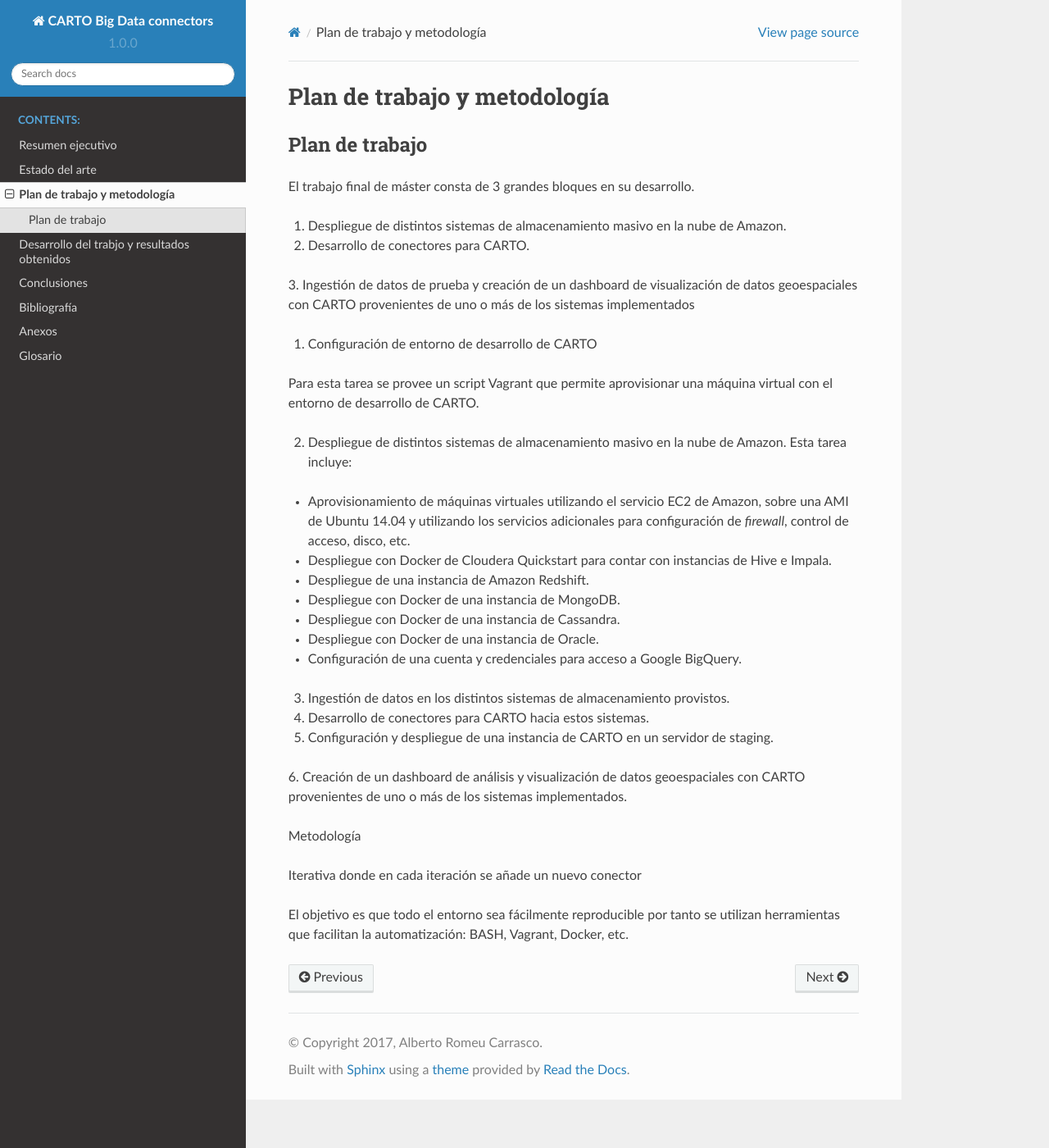
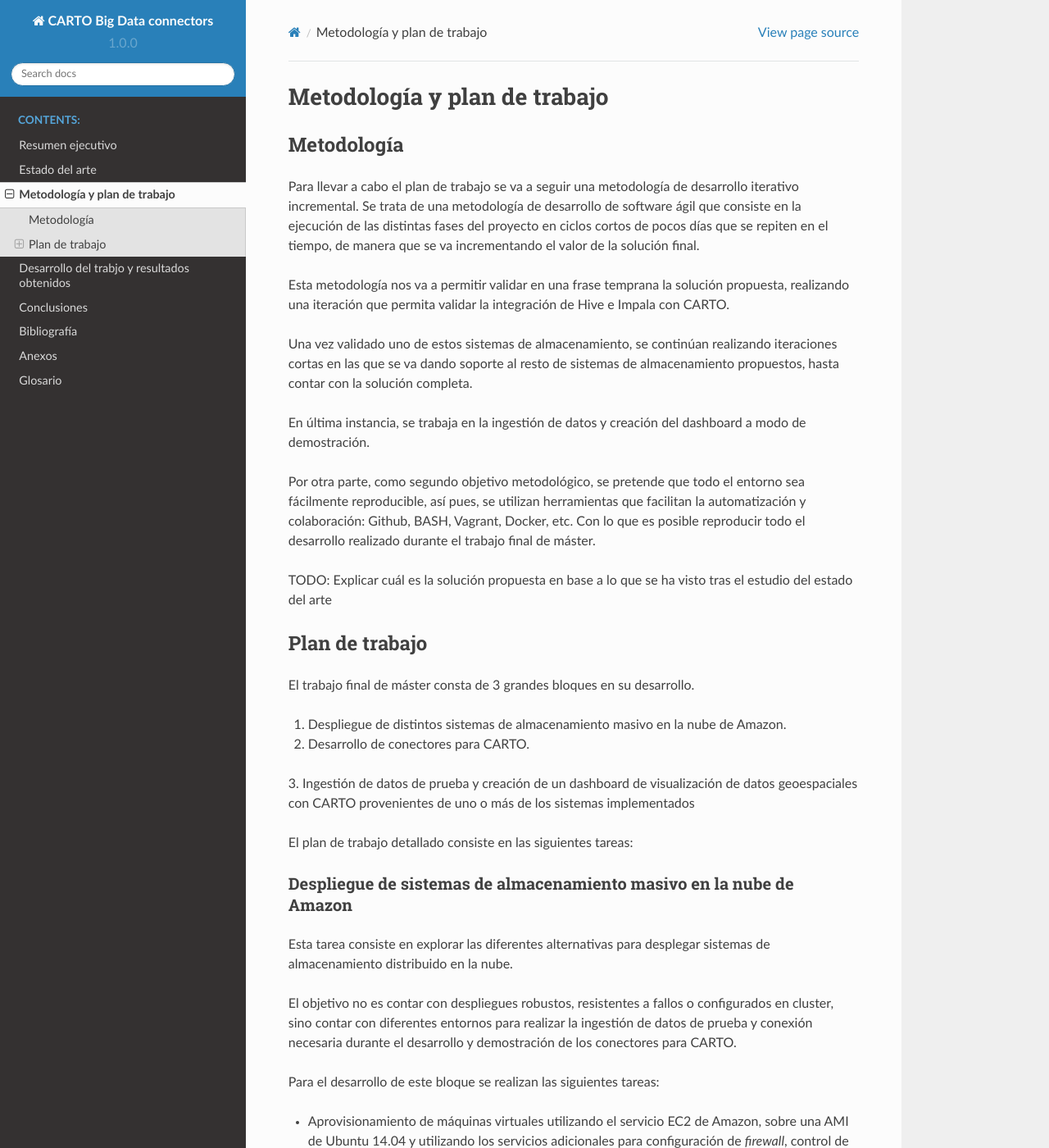
Before and after one commit to alrocar/TFM, a Sphinx documentation site: the page built from docs/source/tfm/20-metodologia.rst, in a window 1280 px wide and 1400 px high. Shown: the whole window at 82% size. Built offline with Sphinx 7.4.7 and the Read the Docs theme 2.0.0, drawn with Linux system fonts in a browser that asks for light colours; some of the changed text lies outside the part shown.

Commit message:
methodology

```diff
--- a/docs/source/tfm/20-metodologia.rst
+++ b/docs/source/tfm/20-metodologia.rst
@@ -1,7 +1,22 @@
 .. _metodologia:
 
-Plan de trabajo y metodología
+Metodología y plan de trabajo
 =============================
+
+Metodología
+-----------
+
+Para llevar a cabo el plan de trabajo se va a seguir una metodología de desarrollo iterativo incremental. Se trata de una metodología de desarrollo de software ágil que consiste en la ejecución de las distintas fases del proyecto en ciclos cortos de pocos días que se repiten en el tiempo, de manera que se va incrementando el valor de la solución final.
+
+Esta metodología nos va a permitir validar en una frase temprana la solución propuesta, realizando una iteración que permita validar la integración de Hive e Impala con CARTO.
+
+Una vez validado uno de estos sistemas de almacenamiento, se continúan realizando iteraciones cortas en las que se va dando soporte al resto de sistemas de almacenamiento propuestos, hasta contar con la solución completa.
+
+En última instancia, se trabaja en la ingestión de datos y creación del dashboard a modo de demostración.
+
+Por otra parte, como segundo objetivo metodológico, se pretende que todo el entorno sea fácilmente reproducible, así pues, se utilizan herramientas que facilitan la automatización y colaboración: Github, BASH, Vagrant, Docker, etc. Con lo que es posible reproducir todo el desarrollo realizado durante el trabajo final de máster.
+
+TODO: Explicar cuál es la solución propuesta en base a lo que se ha visto tras el estudio del estado del arte
 
 Plan de trabajo
 ---------------
@@ -13,13 +28,16 @@
 3. Ingestión de datos de prueba y creación de un dashboard de visualización de datos geoespaciales con CARTO
 provenientes de uno o más de los sistemas implementados
 
+El plan de trabajo detallado consiste en las siguientes tareas:
 
+Despliegue de sistemas de almacenamiento masivo en la nube de Amazon
+^^^^^^^^^^^^^^^^^^^^^^^^^^^^^^^^^^^^^^^^^^^^^^^^^^^^^^^^^^^^^^^^^^^^
 
-1. Configuración de entorno de desarrollo de CARTO
+Esta tarea consiste en explorar las diferentes alternativas para desplegar sistemas de almacenamiento distribuido en la nube.
 
-Para esta tarea se provee un script Vagrant que permite aprovisionar una máquina virtual con el entorno de desarrollo de CARTO.
+El objetivo no es contar con despliegues robustos, resistentes a fallos o configurados en cluster, sino contar con diferentes entornos para realizar la ingestión de datos de prueba y conexión necesaria durante el desarrollo y demostración de los conectores para CARTO.
 
-2. Despliegue de distintos sistemas de almacenamiento masivo en la nube de Amazon. Esta tarea incluye:
+Para el desarrollo de este bloque se realizan las siguientes tareas:
 
 - Aprovisionamiento de máquinas virtuales utilizando el servicio EC2 de Amazon, sobre una AMI de Ubuntu 14.04 y utilizando los servicios adicionales para configuración de *firewall*, control de acceso, disco, etc.
 - Despliegue con Docker de Cloudera Quickstart para contar con instancias de Hive e Impala.
@@ -29,16 +47,29 @@
 - Despliegue con Docker de una instancia de Oracle.
 - Configuración de una cuenta y credenciales para acceso a Google BigQuery.
 
-3. Ingestión de datos en los distintos sistemas de almacenamiento provistos.
-4. Desarrollo de conectores para CARTO hacia estos sistemas.
-5. Configuración y despliegue de una instancia de CARTO en un servidor de staging.
-6. Creación de un dashboard de análisis y visualización de datos geoespaciales con CARTO
+Desarrollo de conectores para CARTO
+^^^^^^^^^^^^^^^^^^^^^^^^^^^^^^^^^^^
+
+Este bloque consiste en la implementación y prueba de los diferentes módulos que permitan conectar CARTO con los sistemas de almacenamiento mencionados previamente a través de su API de importación.
+
+Para el desarrollo de deste bloque se realizan las siguientes tareas:
+
+- Configuración de un entorno de desarrollo de CARTO utilizando Github, BASH y Vagrant.
+- Desarrollo en Ruby del código necesario para los conectores.
+- Configuración de las llamadas necesarias a la API REST de importación de CARTO.
+- Documentación y scripts de configuración de los *drivers* necesarios para conectar con cada sistema de almacenamiento.
+- Despliegue de CARTO en un servidor de *staging* en Amazon.
+
+Ingestión de datos de prueba y creación de dashboard con CARTO
+^^^^^^^^^^^^^^^^^^^^^^^^^^^^^^^^^^^^^^^^^^^^^^^^^^^^^^^^^^^^^^
+
+Una vez desplegados diferentes sistemas de almacenamiento distribuido en la nube, desarrollados los conectores y desplegada una instancia de CARTO, el último bloque consiste en realizar una pequeña demostración sobre un *dashboard* que consuma datos obtenidos de uno o más de estos sistemas desplegados.
+
+Para el desarrollo de deste bloque se realizan las siguientes tareas:
+
+- Ingestión de datos en los distintos sistemas de almacenamiento provistos.
+- Ejecución de las llamadas necesarias mediante la API de importación de CARTO para conectar con uno o más sistemas de almacenamiento.
+- Creación de un dashboard de análisis y visualización de datos geoespaciales con CARTO
 provenientes de uno o más de los sistemas implementados.
 
-
-Metodología
-
-
-Iterativa donde en cada iteración se añade un nuevo conector
-
-El objetivo es que todo el entorno sea fácilmente reproducible por tanto se utilizan herramientas que facilitan la automatización: BASH, Vagrant, Docker, etc.
+TODO: especificar un poco más qué datasets y qué sistemas de almacenamiento concreto se van a usar.
```
